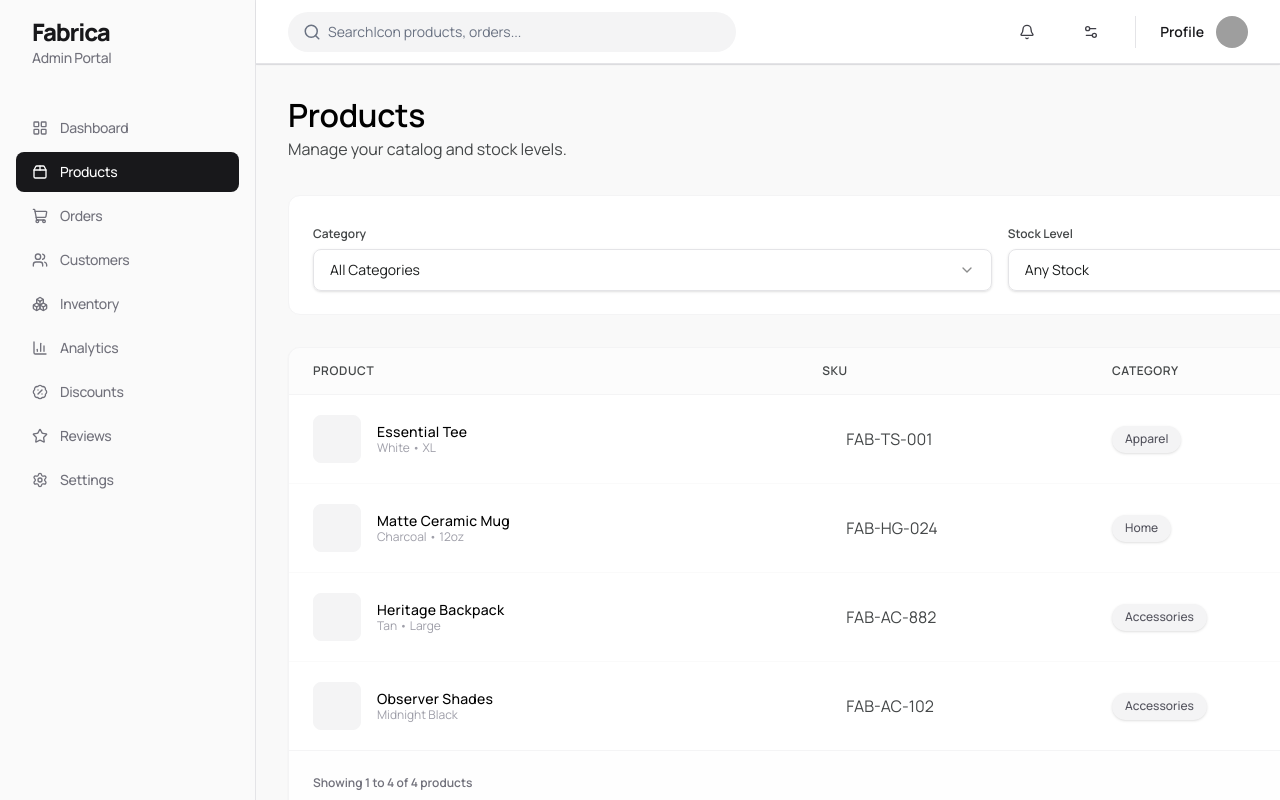
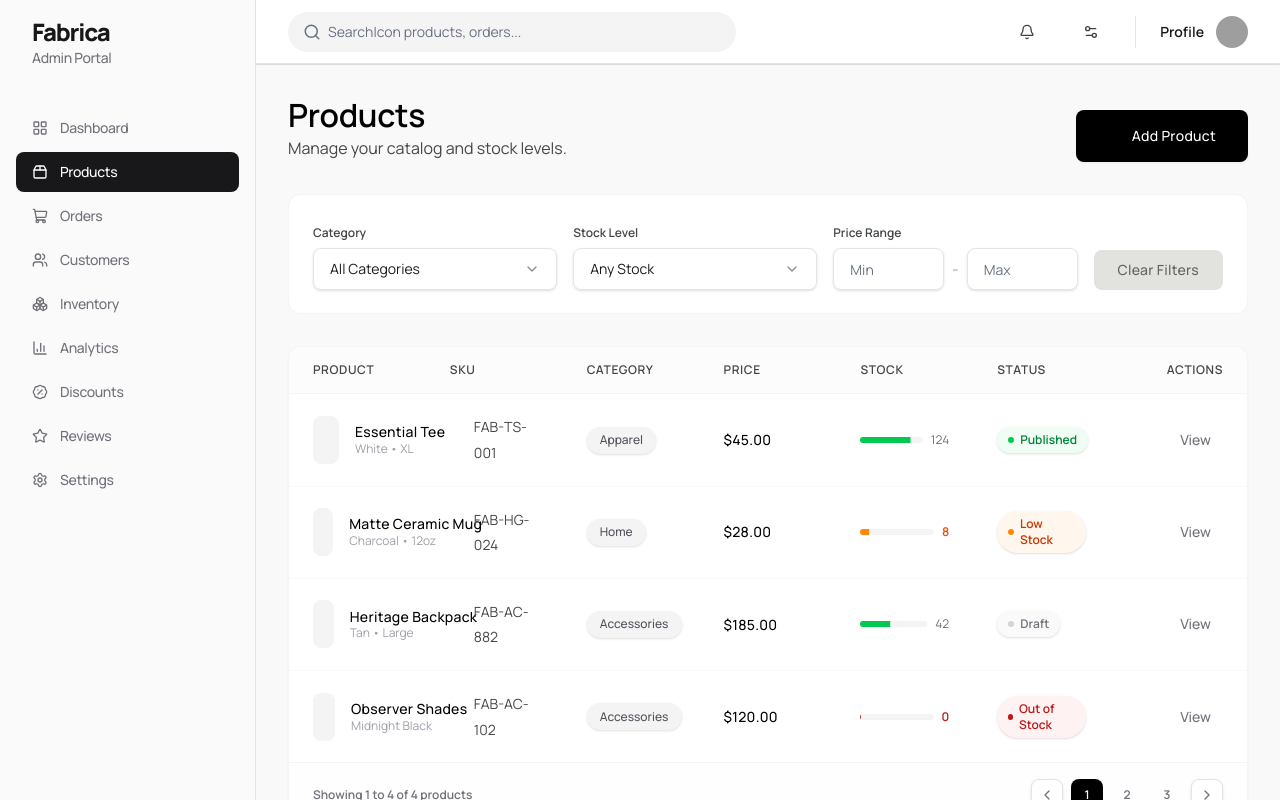
Before and after one commit to AneeshJustin/Fabrica, a React (Vite) app: page /products-u45-fabrica-admin in a window 1280 px wide. Shown: the top 800 px of the page. Built offline with nearby package versions, Linux system fonts and the light colour scheme; grey boxes are pictures that could not be loaded.

Commit message:
Full-responive

```diff
--- a/src/screens/ProductsFabrica/sections/MainContentWrapperSubsection/MainContentWrapperSubsection.jsx
+++ b/src/screens/ProductsFabrica/sections/MainContentWrapperSubsection/MainContentWrapperSubsection.jsx
@@ -231,21 +231,21 @@ export const MainContentWrapperSubsection = () => {
     };
 
     return (
-        <section className="flex w-full flex-col items-start gap-8 self-stretch px-8 pb-16 pt-8">
-            <header className="flex w-full flex-[0_0_auto] items-end justify-between self-stretch">
+        <section className="flex w-full flex-col items-start gap-8 self-stretch px-4 pb-16 pt-6 md:px-8 md:pt-8">
+            <header className="flex w-full flex-[0_0_auto] flex-col gap-4 self-stretch md:flex-row md:items-end md:justify-between">
                 <div className="inline-flex flex-[0_0_auto] flex-col items-start gap-[3px]">
                     <div className="flex w-full flex-[0_0_auto] flex-col items-start self-stretch">
-                        <h1 className="mt-[-1.00px] flex h-[39px] w-[137.08px] items-center whitespace-nowrap [font-family:'Manrope',Helvetica] text-[32px] font-semibold leading-[38.4px] tracking-[-0.32px] text-black">
+                        <h1 className="mt-[-1.00px] flex items-center [font-family:'Manrope',Helvetica] text-[32px] font-semibold leading-[38.4px] tracking-[-0.32px] text-black">
                             Products
                         </h1>
                     </div>
-                    <p className="mt-[-1.00px] flex h-[26px] w-[278.75px] items-center whitespace-nowrap [font-family:'Manrope',Helvetica] text-base font-normal leading-[25.6px] tracking-[0] text-[#444748]">
+                    <p className="mt-[-1.00px] flex items-center [font-family:'Manrope',Helvetica] text-base font-normal leading-[25.6px] tracking-[0] text-[#444748]">
                         Manage your catalog and stock levels.
                     </p>
                 </div>
                 <Button
                     onClick={() => navigate("/add-product-u45-fabrica-admin")}
-                    className="h-auto gap-2 rounded-lg bg-black px-8 py-4 shadow-[0px_1px_2px_#0000000d] hover:bg-black"
+                    className="h-auto w-full gap-2 rounded-lg bg-black px-8 py-4 shadow-[0px_1px_2px_#0000000d] hover:bg-black md:w-auto"
                 >
                     <PlusIcon className="h-4 w-4" />
                     <span className="flex h-5 w-[84.34px] items-center justify-center whitespace-nowrap text-center [font-family:'Manrope',Helvetica] text-sm font-medium leading-[19.6px] tracking-[0.28px] text-white">
@@ -254,9 +254,9 @@ export const MainContentWrapperSubsection = () => {
                 </Button>
             </header>
             <Card className="w-full rounded-xl border-zinc-100 bg-white shadow-none">
-                <CardContent className="flex items-end gap-4 px-6 pb-[23px] pt-[31px]">
-                    <div className="grid flex-1 grid-cols-3 gap-4">
-                        <div className="flex min-w-60 flex-col gap-[7px]">
+                <CardContent className="flex flex-col gap-4 px-4 pb-[23px] pt-[31px] md:flex-row md:items-end md:px-6">
+                    <div className="grid flex-1 grid-cols-1 gap-4 md:grid-cols-2 lg:grid-cols-3">
+                        <div className="flex min-w-0 flex-col gap-[7px]">
                             <label className="h-[15px] whitespace-nowrap [font-family:'Manrope',Helvetica] text-xs font-semibold leading-[14.4px] tracking-[0] text-[#444748]">
                                 Category
                             </label>
@@ -273,7 +273,7 @@ export const MainContentWrapperSubsection = () => {
                                 </SelectContent>
                             </Select>
                         </div>
-                        <div className="flex min-w-60 flex-col gap-[7px]">
+                        <div className="flex min-w-0 flex-col gap-[7px]">
                             <label className="h-[15px] whitespace-nowrap [font-family:'Manrope',Helvetica] text-xs font-semibold leading-[14.4px] tracking-[0] text-[#444748]">
                                 Stock Level
                             </label>
@@ -290,7 +290,7 @@ export const MainContentWrapperSubsection = () => {
                                 </SelectContent>
                             </Select>
                         </div>
-                        <div className="flex min-w-60 flex-col gap-[7px]">
+                        <div className="flex min-w-0 flex-col gap-[7px]">
                             <label className="h-[15px] whitespace-nowrap [font-family:'Manrope',Helvetica] text-xs font-semibold leading-[14.4px] tracking-[0] text-[#444748]">
                                 Price Range
                             </label>
@@ -315,7 +315,7 @@ export const MainContentWrapperSubsection = () => {
                     </div>
                     <Button
                         variant="secondary"
-                        className="h-auto rounded-lg bg-[#e2e3de] px-6 py-2.5 [font-family:'Manrope',Helvetica] text-sm font-medium leading-[19.6px] tracking-[0.28px] text-[#636561] shadow-none hover:bg-[#e2e3de]"
+                        className="h-auto w-full rounded-lg bg-[#e2e3de] px-6 py-2.5 [font-family:'Manrope',Helvetica] text-sm font-medium leading-[19.6px] tracking-[0.28px] text-[#636561] shadow-none hover:bg-[#e2e3de] md:w-auto"
                         onClick={clearFilters}
                     >
                         Clear Filters
@@ -325,28 +325,28 @@ export const MainContentWrapperSubsection = () => {
             <Card className="w-full overflow-hidden rounded-xl border-zinc-100 bg-white shadow-[0px_1px_2px_#0000000d]">
                 <CardContent className="p-0">
                     <div className="overflow-x-auto">
-                        <Table>
+                        <Table className="table-fixed text-xs md:text-sm">
                             <TableHeader className="bg-[#fafafa80]">
                                 <TableRow className="border-zinc-100 hover:bg-transparent">
-                                    <TableHead className="h-auto min-w-[509.14px] px-6 py-4 text-left [font-family:'Manrope',Helvetica] text-xs font-semibold leading-[14.4px] tracking-[0.60px] text-[#444748]">
+                                    <TableHead className="h-auto px-3 py-4 text-left [font-family:'Manrope',Helvetica] text-xs font-semibold leading-[14.4px] tracking-[0.60px] text-[#444748] md:px-6">
                                         PRODUCT
                                     </TableHead>
-                                    <TableHead className="h-auto min-w-[289.98px] px-6 py-4 text-left [font-family:'Manrope',Helvetica] text-xs font-semibold leading-[14.4px] tracking-[0.60px] text-[#444748]">
+                                    <TableHead className="h-auto px-3 py-4 text-left [font-family:'Manrope',Helvetica] text-xs font-semibold leading-[14.4px] tracking-[0.60px] text-[#444748] md:px-6">
                                         SKU
                                     </TableHead>
-                                    <TableHead className="h-auto min-w-[292.67px] px-6 py-4 text-left [font-family:'Manrope',Helvetica] text-xs font-semibold leading-[14.4px] tracking-[0.60px] text-[#444748]">
+                                    <TableHead className="h-auto px-3 py-4 text-left [font-family:'Manrope',Helvetica] text-xs font-semibold leading-[14.4px] tracking-[0.60px] text-[#444748] md:px-6">
                                         CATEGORY
                                     </TableHead>
-                                    <TableHead className="h-auto min-w-[212.52px] px-6 py-4 text-left [font-family:'Manrope',Helvetica] text-xs font-semibold leading-[14.4px] tracking-[0.60px] text-[#444748]">
+                                    <TableHead className="h-auto px-3 py-4 text-left [font-family:'Manrope',Helvetica] text-xs font-semibold leading-[14.4px] tracking-[0.60px] text-[#444748] md:px-6">
                                         PRICE
                                     </TableHead>
-                                    <TableHead className="h-auto min-w-[354.09px] px-6 py-4 text-left [font-family:'Manrope',Helvetica] text-xs font-semibold leading-[14.4px] tracking-[0.60px] text-[#444748]">
+                                    <TableHead className="h-auto px-3 py-4 text-left [font-family:'Manrope',Helvetica] text-xs font-semibold leading-[14.4px] tracking-[0.60px] text-[#444748] md:px-6">
                                         STOCK
                                     </TableHead>
-                                    <TableHead className="h-auto min-w-[313.5px] px-6 py-4 text-left [font-family:'Manrope',Helvetica] text-xs font-semibold leading-[14.4px] tracking-[0.60px] text-[#444748]">
+                                    <TableHead className="h-auto px-3 py-4 text-left [font-family:'Manrope',Helvetica] text-xs font-semibold leading-[14.4px] tracking-[0.60px] text-[#444748] md:px-6">
                                         STATUS
                                     </TableHead>
-                                    <TableHead className="h-auto min-w-[266.09px] px-6 py-4 text-right [font-family:'Manrope',Helvetica] text-xs font-semibold leading-[14.4px] tracking-[0.60px] text-[#444748]">
+                                    <TableHead className="h-auto px-3 py-4 text-right [font-family:'Manrope',Helvetica] text-xs font-semibold leading-[14.4px] tracking-[0.60px] text-[#444748] md:px-6">
                                         ACTIONS
                                     </TableHead>
                                 </TableRow>
@@ -364,32 +364,32 @@ export const MainContentWrapperSubsection = () => {
                                                     : "border-zinc-50 hover:bg-transparent"
                                             }
                                         >
-                                            <TableCell className="min-w-[509.14px] px-6 py-5">
-                                                <div className="flex w-[461.14px] items-center gap-4">
+                                            <TableCell className="px-3 py-5 md:px-6">
+                                                <div className="flex min-w-0 items-center gap-4">
                                                     <div className="h-12 w-12 rounded-lg border border-zinc-100 bg-[linear-gradient(0deg,rgba(244,244,245,1)_0%,rgba(244,244,245,1)_100%)]" />
-                                                    <div className="inline-flex flex-col items-start">
-                                                        <div className="mt-[-1.00px] flex h-5 items-center whitespace-nowrap [font-family:'Manrope',Helvetica] text-sm font-medium leading-[19.6px] tracking-[0.28px] text-black">
+                                                    <div className="inline-flex min-w-0 flex-col items-start">
+                                                        <div className="mt-[-1.00px] flex h-5 min-w-0 items-center truncate [font-family:'Manrope',Helvetica] text-sm font-medium leading-[19.6px] tracking-[0.28px] text-black">
                                                             {product.name}
                                                         </div>
-                                                        <div className="mt-[-1.00px] flex h-4 items-center whitespace-nowrap [font-family:'Manrope',Helvetica] text-xs font-normal leading-4 tracking-[0] text-zinc-400">
+                                                        <div className="mt-[-1.00px] flex h-4 min-w-0 items-center truncate [font-family:'Manrope',Helvetica] text-xs font-normal leading-4 tracking-[0] text-zinc-400">
                                                             {product.variant}
                                                         </div>
                                                     </div>
                                                 </div>
                                             </TableCell>
-                                            <TableCell className="min-w-[289.98px] px-6 py-5 pl-12 [font-family:'Manrope',Helvetica] text-base font-normal leading-[25.6px] tracking-[0] text-[#444748]">
+                                            <TableCell className="px-3 py-5 [font-family:'Manrope',Helvetica] text-sm font-normal leading-[25.6px] tracking-[0] text-[#444748] md:px-6 md:pl-12">
                                                 {product.sku}
                                             </TableCell>
-                                            <TableCell className="min-w-[292.67px] px-6 py-5">
+                                            <TableCell className="px-3 py-5 md:px-6">
                                                 <Badge className="rounded-full bg-zinc-100 px-3 py-[4.5px] [font-family:'Manrope',Helvetica] text-xs font-medium leading-4 tracking-[0] text-zinc-600 hover:bg-zinc-100">
                                                     {product.category}
                                                 </Badge>
                                             </TableCell>
-                                            <TableCell className="min-w-[212.52px] px-6 py-5 [font-family:'Manrope',Helvetica] text-sm font-medium leading-[19.6px] tracking-[0.28px] text-black">
+                                            <TableCell className="px-3 py-5 [font-family:'Manrope',Helvetica] text-sm font-medium leading-[19.6px] tracking-[0.28px] text-black md:px-6">
                                                 {product.price}
                                             </TableCell>
-                                            <TableCell className="min-w-[354.09px] px-6 py-5">
-                                                <div className="flex w-[330.08px] items-center gap-2">
+                                            <TableCell className="px-3 py-5 md:px-6">
+                                                <div className="flex min-w-0 items-center gap-2">
                                                     <Progress
                                                         value={product.stockProgress}
                                                         className={`h-1.5 w-24 rounded-full bg-zinc-100 ${getProgressIndicatorClass(product.stockTone)}`}
@@ -401,7 +401,7 @@ export const MainContentWrapperSubsection = () => {
                                                     </span>
                                                 </div>
                                             </TableCell>
-                                            <TableCell className="min-w-[313.5px] px-6 py-5">
+                                            <TableCell className="px-3 py-5 md:px-6">
                                                 <Badge
                                                     className={`gap-1.5 rounded-full px-2.5 py-1 [font-family:'Manrope',Helvetica] text-xs font-semibold leading-4 tracking-[0] ${statusStyles.badge}`}
                                                 >
@@ -411,7 +411,7 @@ export const MainContentWrapperSubsection = () => {
                                                     {product.status}
                                                 </Badge>
                                             </TableCell>
-                                            <TableCell className="min-w-[266.09px] px-6 py-5">
+                                            <TableCell className="px-3 py-5 md:px-6">
                                                 <div className="flex justify-end">
                                                     <Button
                                                         variant="ghost"
@@ -473,7 +473,7 @@ export const MainContentWrapperSubsection = () => {
                     </footer>
                 </CardContent>
             </Card>
-            <section className="grid h-fit w-full grid-cols-3 gap-6 px-0 pb-0 pt-2">
+            <section className="grid h-fit w-full grid-cols-1 gap-6 px-0 pb-0 pt-2 md:grid-cols-2 lg:grid-cols-3">
                 {summaryCards.map((card) => (
                     <Card
                         key={card.label}
```
